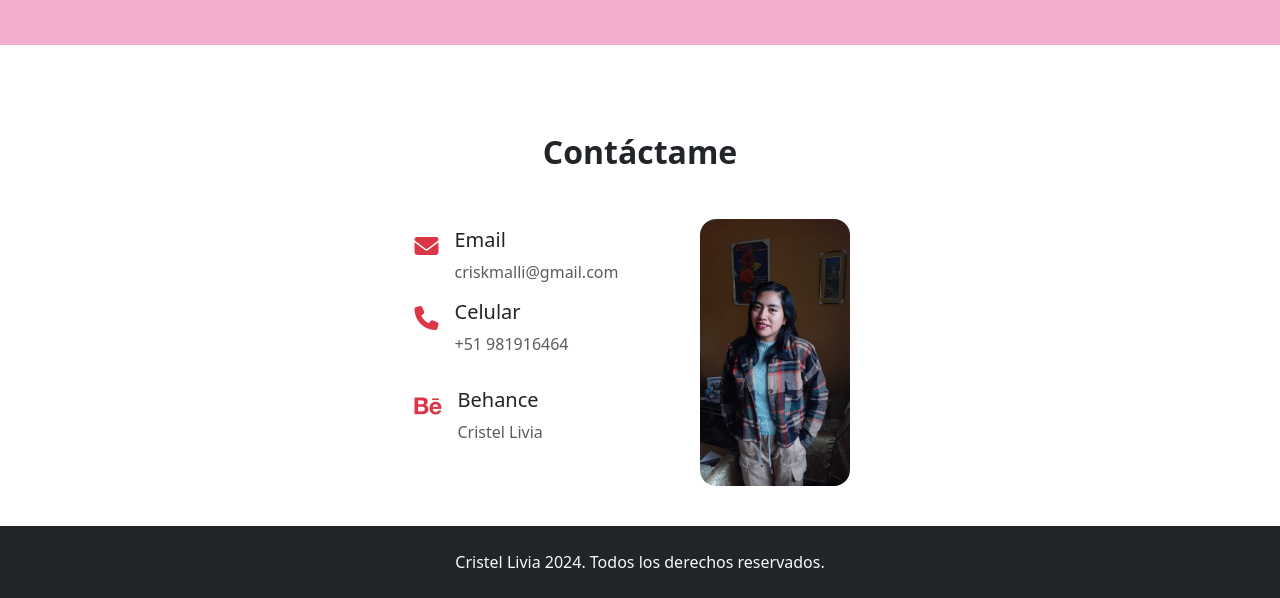
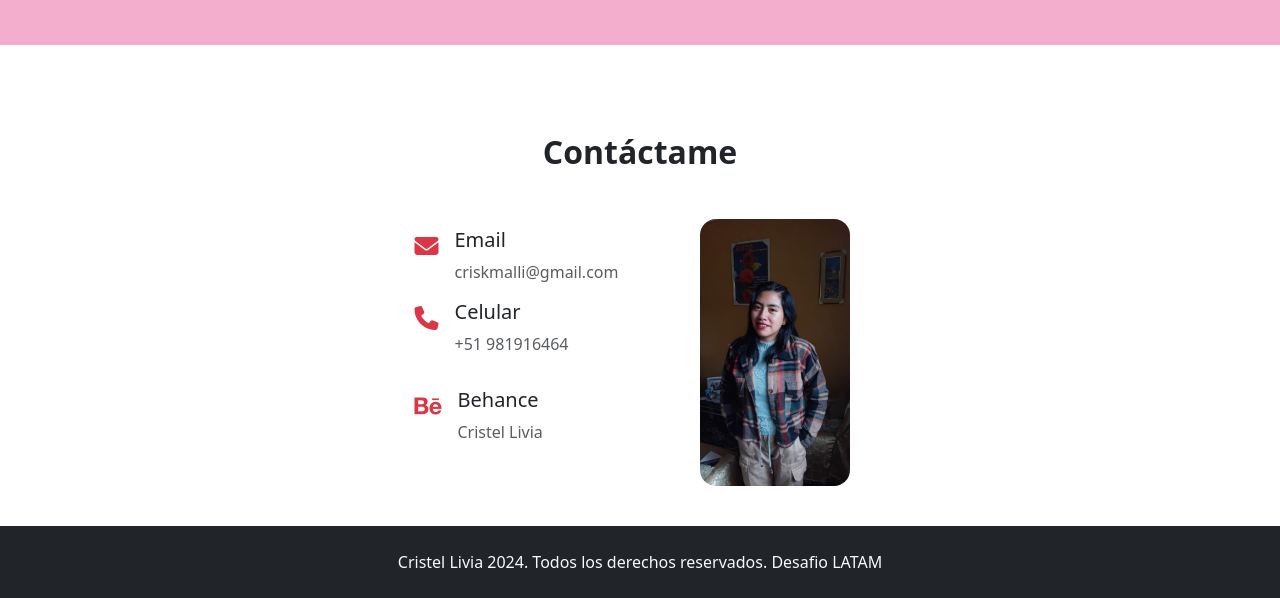
Before and after one commit to cristelivia/cristelivia.github.io, a plain HTML site: page index.html in a window 1280 px wide. Shown: the part 2173-2771 px from the top of the page. Drawn offline with nearby package versions, Linux system fonts and the light colour scheme.

Commit message:
Agregue en el footer Desafio LATAM para cumplir con el trabajo colaborativo

```diff
--- a/index.html
+++ b/index.html
@@ -197,7 +197,7 @@
 
     </section>
     <footer class="bg-dark text-center text-light p-4">
-        <p class="mb-0">Cristel Livia 2024. Todos los derechos reservados.</p>
+        <p class="mb-0">Cristel Livia 2024. Todos los derechos reservados. Desafio LATAM</p>
     </footer>
 
 
```
